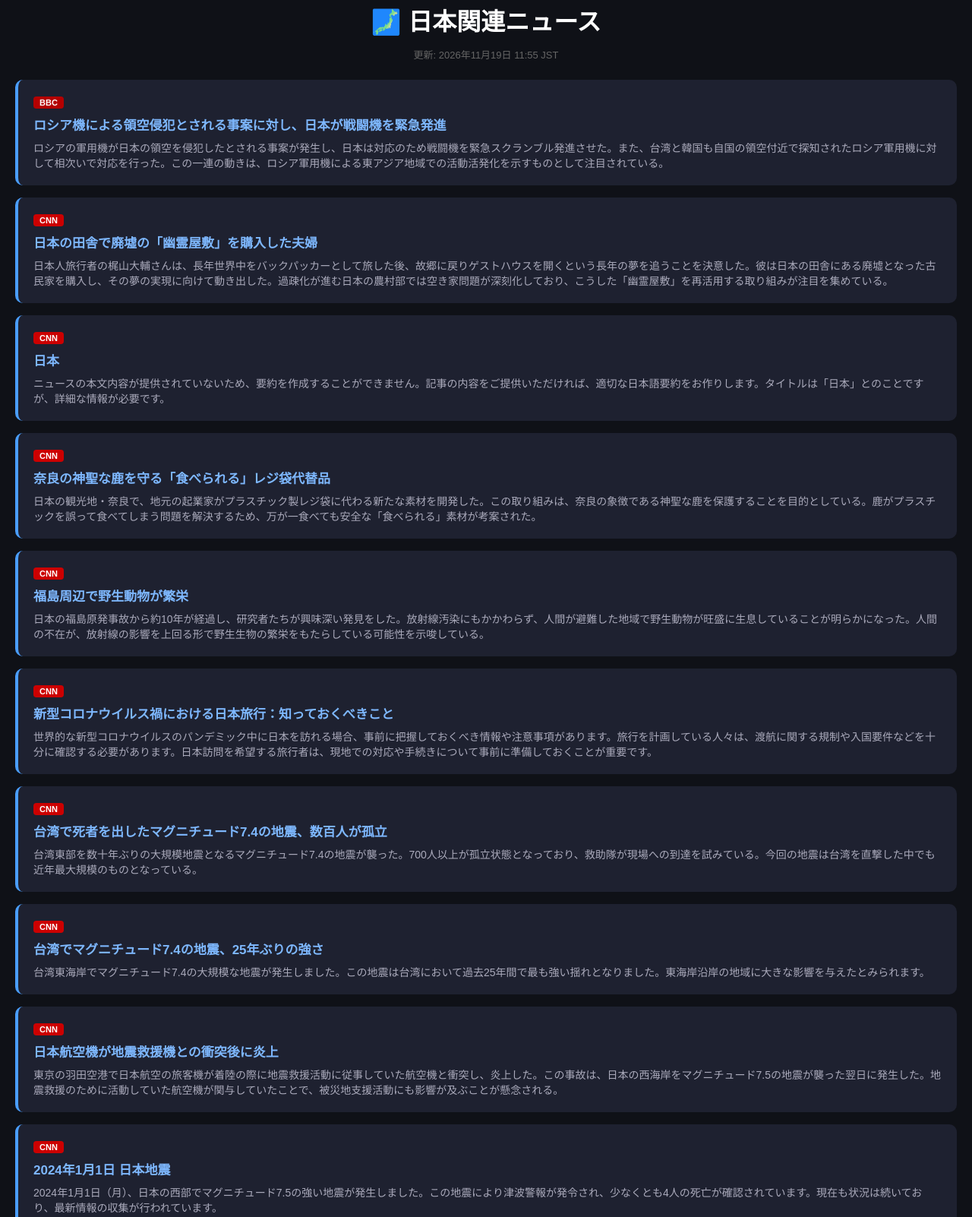
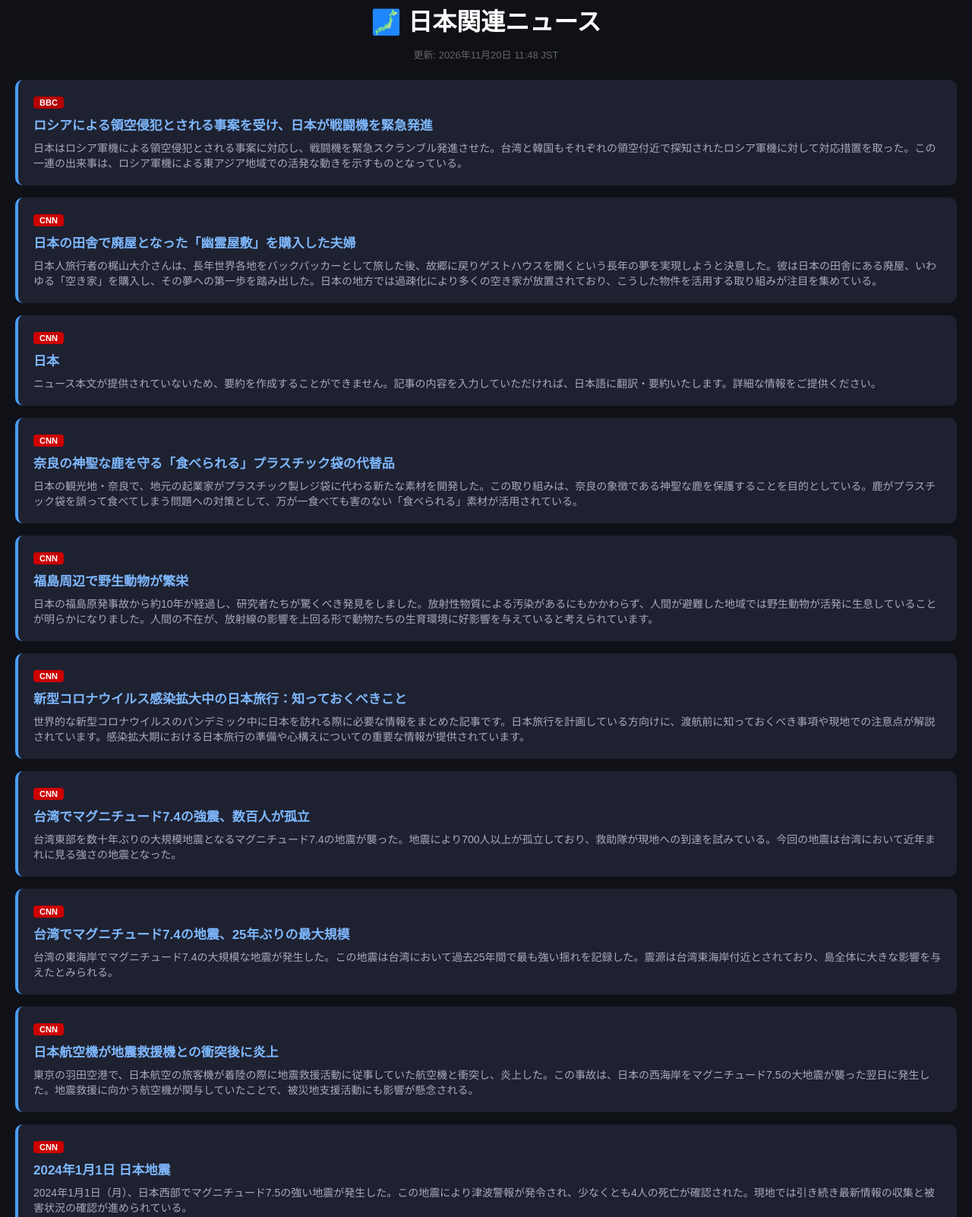
Before and after one commit to nishihara117-pixel/japan-news, a plain HTML site: page docs/index.html in a window 1280 px wide. Shown: the part 38-1640 px from the top of the page at 76% size. Drawn offline with Linux system fonts and the light colour scheme.

Commit message:
🗾 ニュース更新 2026-11-20

```diff
--- a/docs/index.html
+++ b/docs/index.html
@@ -19,57 +19,57 @@ h1{text-align:center;color:#fff;margin-bottom:4px}
 </head>
 <body>
 <h1>🗾 日本関連ニュース</h1>
-<p class="updated">更新: 2026年11月19日 11:55 JST</p>
+<p class="updated">更新: 2026年11月20日 11:48 JST</p>
 
 <div class="card">
   <span class="logo BBC">BBC</span>
-  <h2><a href="https://www.bbc.co.uk/news/articles/c60evw20qe47o?at_medium=RSS&at_campaign=rss" target="_blank">ロシア機による領空侵犯とされる事案に対し、日本が戦闘機を緊急発進</a></h2>
-  <p>ロシアの軍用機が日本の領空を侵犯したとされる事案が発生し、日本は対応のため戦闘機を緊急スクランブル発進させた。また、台湾と韓国も自国の領空付近で探知されたロシア軍用機に対して相次いで対応を行った。この一連の動きは、ロシア軍用機による東アジア地域での活動活発化を示すものとして注目されている。</p>
+  <h2><a href="https://www.bbc.co.uk/news/articles/c60evw20qe47o?at_medium=RSS&at_campaign=rss" target="_blank">ロシアによる領空侵犯とされる事案を受け、日本が戦闘機を緊急発進</a></h2>
+  <p>日本はロシア軍機による領空侵犯とされる事案に対応し、戦闘機を緊急スクランブル発進させた。台湾と韓国もそれぞれの領空付近で探知されたロシア軍機に対して対応措置を取った。この一連の出来事は、ロシア軍機による東アジア地域での活発な動きを示すものとなっている。</p>
 </div>
 <div class="card">
   <span class="logo CNN">CNN</span>
-  <h2><a href="https://www.cnn.com/travel/article/couple-turned-abandoned-japanese-home-into-guest-house/index.html" target="_blank">日本の田舎で廃墟の「幽霊屋敷」を購入した夫婦</a></h2>
-  <p>日本人旅行者の梶山大輔さんは、長年世界中をバックパッカーとして旅した後、故郷に戻りゲストハウスを開くという長年の夢を追うことを決意した。彼は日本の田舎にある廃墟となった古民家を購入し、その夢の実現に向けて動き出した。過疎化が進む日本の農村部では空き家問題が深刻化しており、こうした「幽霊屋敷」を再活用する取り組みが注目を集めている。</p>
+  <h2><a href="https://www.cnn.com/travel/article/couple-turned-abandoned-japanese-home-into-guest-house/index.html" target="_blank">日本の田舎で廃屋となった「幽霊屋敷」を購入した夫婦</a></h2>
+  <p>日本人旅行者の梶山大介さんは、長年世界各地をバックパッカーとして旅した後、故郷に戻りゲストハウスを開くという長年の夢を実現しようと決意した。彼は日本の田舎にある廃屋、いわゆる「空き家」を購入し、その夢への第一歩を踏み出した。日本の地方では過疎化により多くの空き家が放置されており、こうした物件を活用する取り組みが注目を集めている。</p>
 </div>
 <div class="card">
   <span class="logo CNN">CNN</span>
   <h2><a href="https://www.cnn.com/specials/asia/japan?utm_source=section" target="_blank">日本</a></h2>
-  <p>ニュースの本文内容が提供されていないため、要約を作成することができません。記事の内容をご提供いただければ、適切な日本語要約をお作りします。タイトルは「日本」とのことですが、詳細な情報が必要です。</p>
+  <p>ニュース本文が提供されていないため、要約を作成することができません。記事の内容を入力していただければ、日本語に翻訳・要約いたします。詳細な情報をご提供ください。</p>
 </div>
 <div class="card">
   <span class="logo CNN">CNN</span>
-  <h2><a href="https://www.cnn.com/travel/article/nara-deer-plastic-bags-scli-intl-scn/index.html" target="_blank">奈良の神聖な鹿を守る「食べられる」レジ袋代替品</a></h2>
-  <p>日本の観光地・奈良で、地元の起業家がプラスチック製レジ袋に代わる新たな素材を開発した。この取り組みは、奈良の象徴である神聖な鹿を保護することを目的としている。鹿がプラスチックを誤って食べてしまう問題を解決するため、万が一食べても安全な「食べられる」素材が考案された。</p>
+  <h2><a href="https://www.cnn.com/travel/article/nara-deer-plastic-bags-scli-intl-scn/index.html" target="_blank">奈良の神聖な鹿を守る「食べられる」プラスチック袋の代替品</a></h2>
+  <p>日本の観光地・奈良で、地元の起業家がプラスチック製レジ袋に代わる新たな素材を開発した。この取り組みは、奈良の象徴である神聖な鹿を保護することを目的としている。鹿がプラスチック袋を誤って食べてしまう問題への対策として、万が一食べても害のない「食べられる」素材が活用されている。</p>
 </div>
 <div class="card">
   <span class="logo CNN">CNN</span>
   <h2><a href="https://www.cnn.com/2020/01/07/asia/fukushima-wildlife-intl-scli-scn/index.html" target="_blank">福島周辺で野生動物が繁栄</a></h2>
-  <p>日本の福島原発事故から約10年が経過し、研究者たちが興味深い発見をした。放射線汚染にもかかわらず、人間が避難した地域で野生動物が旺盛に生息していることが明らかになった。人間の不在が、放射線の影響を上回る形で野生生物の繁栄をもたらしている可能性を示唆している。</p>
+  <p>日本の福島原発事故から約10年が経過し、研究者たちが驚くべき発見をしました。放射性物質による汚染があるにもかかわらず、人間が避難した地域では野生動物が活発に生息していることが明らかになりました。人間の不在が、放射線の影響を上回る形で動物たちの生育環境に好影響を与えていると考えられています。</p>
 </div>
 <div class="card">
   <span class="logo CNN">CNN</span>
-  <h2><a href="https://www.cnn.com/travel/article/japan-travel-covid-19/index.html" target="_blank">新型コロナウイルス禍における日本旅行：知っておくべきこと</a></h2>
-  <p>世界的な新型コロナウイルスのパンデミック中に日本を訪れる場合、事前に把握しておくべき情報や注意事項があります。旅行を計画している人々は、渡航に関する規制や入国要件などを十分に確認する必要があります。日本訪問を希望する旅行者は、現地での対応や手続きについて事前に準備しておくことが重要です。</p>
+  <h2><a href="https://www.cnn.com/travel/article/japan-travel-covid-19/index.html" target="_blank">新型コロナウイルス感染拡大中の日本旅行：知っておくべきこと</a></h2>
+  <p>世界的な新型コロナウイルスのパンデミック中に日本を訪れる際に必要な情報をまとめた記事です。日本旅行を計画している方向けに、渡航前に知っておくべき事項や現地での注意点が解説されています。感染拡大期における日本旅行の準備や心構えについての重要な情報が提供されています。</p>
 </div>
 <div class="card">
   <span class="logo CNN">CNN</span>
-  <h2><a href="https://www.cnn.com/asia/live-news/taiwan-earthquake-hualien-04-04-23-hnk-intl/index.html" target="_blank">台湾で死者を出したマグニチュード7.4の地震、数百人が孤立</a></h2>
-  <p>台湾東部を数十年ぶりの大規模地震となるマグニチュード7.4の地震が襲った。700人以上が孤立状態となっており、救助隊が現場への到達を試みている。今回の地震は台湾を直撃した中でも近年最大規模のものとなっている。</p>
+  <h2><a href="https://www.cnn.com/asia/live-news/taiwan-earthquake-hualien-04-04-23-hnk-intl/index.html" target="_blank">台湾でマグニチュード7.4の強震、数百人が孤立</a></h2>
+  <p>台湾東部を数十年ぶりの大規模地震となるマグニチュード7.4の地震が襲った。地震により700人以上が孤立しており、救助隊が現地への到達を試みている。今回の地震は台湾において近年まれに見る強さの地震となった。</p>
 </div>
 <div class="card">
   <span class="logo CNN">CNN</span>
-  <h2><a href="https://www.cnn.com/asia/live-news/taiwan-earthquake-hualien-tsunami-warning-hnk-intl/index.html" target="_blank">台湾でマグニチュード7.4の地震、25年ぶりの強さ</a></h2>
-  <p>台湾東海岸でマグニチュード7.4の大規模な地震が発生しました。この地震は台湾において過去25年間で最も強い揺れとなりました。東海岸沿岸の地域に大きな影響を与えたとみられます。</p>
+  <h2><a href="https://www.cnn.com/asia/live-news/taiwan-earthquake-hualien-tsunami-warning-hnk-intl/index.html" target="_blank">台湾でマグニチュード7.4の地震、25年ぶりの最大規模</a></h2>
+  <p>台湾の東海岸でマグニチュード7.4の大規模な地震が発生した。この地震は台湾において過去25年間で最も強い揺れを記録した。震源は台湾東海岸付近とされており、島全体に大きな影響を与えたとみられる。</p>
 </div>
 <div class="card">
   <span class="logo CNN">CNN</span>
   <h2><a href="https://www.cnn.com/asia/live-news/japan-earthquake-plane-fire-news-01-02-24/index.html" target="_blank">日本航空機が地震救援機との衝突後に炎上</a></h2>
-  <p>東京の羽田空港で日本航空の旅客機が着陸の際に地震救援活動に従事していた航空機と衝突し、炎上した。この事故は、日本の西海岸をマグニチュード7.5の地震が襲った翌日に発生した。地震救援のために活動していた航空機が関与していたことで、被災地支援活動にも影響が及ぶことが懸念される。</p>
+  <p>東京の羽田空港で、日本航空の旅客機が着陸の際に地震救援活動に従事していた航空機と衝突し、炎上した。この事故は、日本の西海岸をマグニチュード7.5の大地震が襲った翌日に発生した。地震救援に向かう航空機が関与していたことで、被災地支援活動にも影響が懸念される。</p>
 </div>
 <div class="card">
   <span class="logo CNN">CNN</span>
   <h2><a href="https://www.cnn.com/asia/live-news/japan-ishikawa-earthquake-01-01-24/index.html" target="_blank">2024年1月1日 日本地震</a></h2>
-  <p>2024年1月1日（月）、日本の西部でマグニチュード7.5の強い地震が発生しました。この地震により津波警報が発令され、少なくとも4人の死亡が確認されています。現在も状況は続いており、最新情報の収集が行われています。</p>
+  <p>2024年1月1日（月）、日本西部でマグニチュード7.5の強い地震が発生した。この地震により津波警報が発令され、少なくとも4人の死亡が確認された。現地では引き続き最新情報の収集と被害状況の確認が進められている。</p>
 </div>
 </body>
 </html>
```
Also changed, not shown: docs/meta.json (+17 -17 lines).
